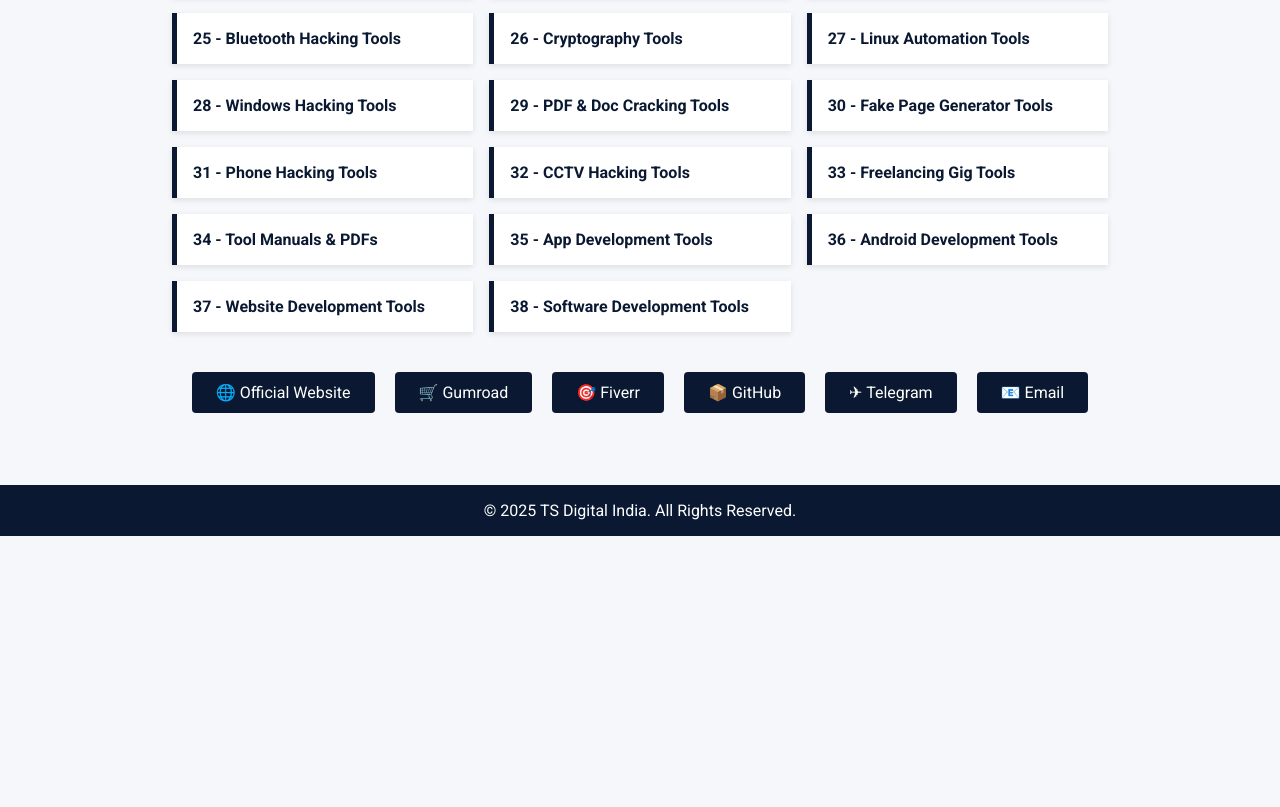
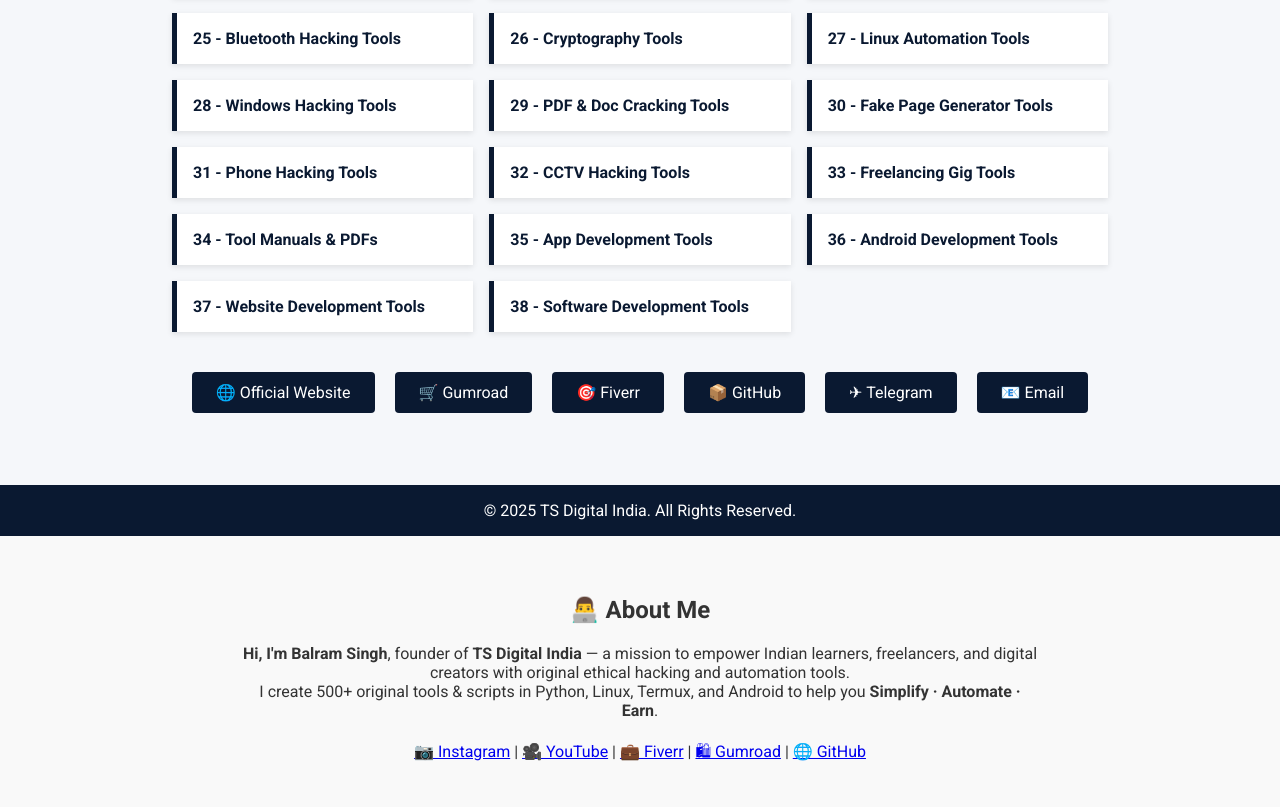
Before and after one commit to ts-digital-india/ts-digital-india.github.io, a plain HTML site: page index.html in a window 1280 px wide. Shown: the part 777-1584 px from the top of the page. Before the commit the page ends 1313 px from the top, so only its background shows below. Drawn offline with Linux system fonts and the light colour scheme.

Commit message:
✨ Added About Me section

```diff
--- a/index.html
+++ b/index.html
@@ -144,6 +144,21 @@
 <footer>
   &copy; 2025 TS Digital India. All Rights Reserved.
 </footer>
-
+<section id="about" style="background-color:#f9f9f9;padding:40px 20px;">
+  <h2 style="text-align:center;">👨‍💻 About Me</h2>
+  <p style="max-width:800px;margin:auto;text-align:center;">
+    <strong>Hi, I'm Balram Singh</strong>, founder of <strong>TS Digital India</strong> — a mission to empower Indian learners, freelancers, and digital creators with original ethical hacking and automation tools.
+  </p>
+  <p style="max-width:800px;margin:auto;text-align:center;">
+    I create 500+ original tools & scripts in Python, Linux, Termux, and Android to help you <strong>Simplify · Automate · Earn</strong>.
+  </p>
+  <div style="text-align:center;margin-top:20px;">
+    <a href="https://instagram.com/tsdigitalindia" target="_blank">📷 Instagram</a> |
+    <a href="https://youtube.com/@tsdigitalindia" target="_blank">🎥 YouTube</a> |
+    <a href="https://fiverr.com/ts-digital-india" target="_blank">💼 Fiverr</a> |
+    <a href="https://gumroad.com/tsdigitalindia" target="_blank">🛍 Gumroad</a> |
+    <a href="https://github.com/ts-digital-india" target="_blank">🌐 GitHub</a>
+  </div>
+</section>
 </body>
 </html>
```
